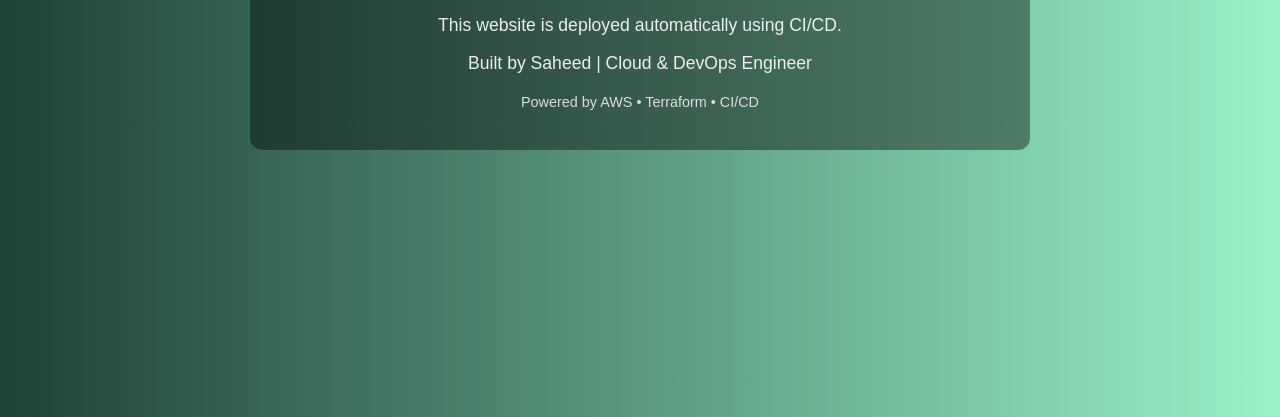
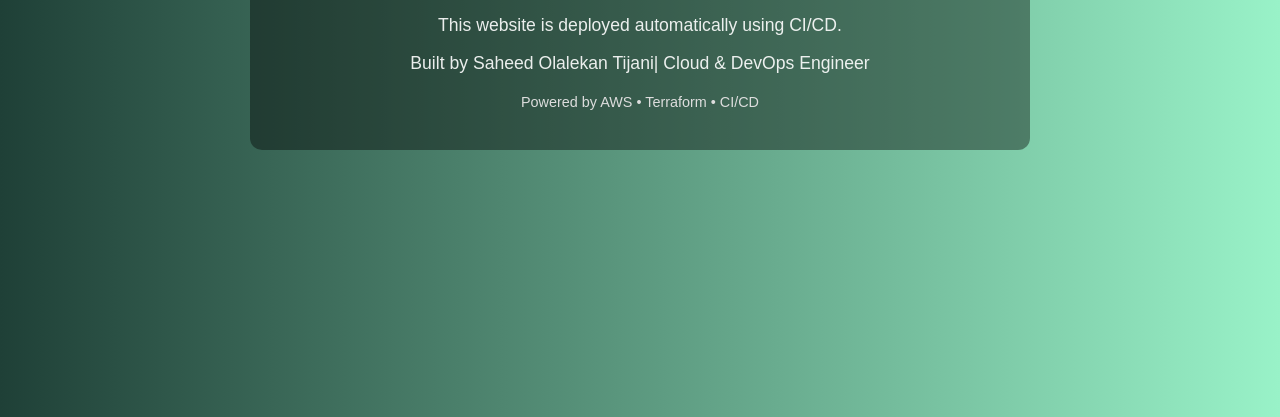
Before and after one commit to saheedtijani0912-sys/aws-private-ec2-alb-terraform-ci-cd, a plain HTML site: page website/index.html in a window 1280 px wide. Shown: the part 383-800 px from the top of the page. Drawn offline with Linux system fonts and the light colour scheme.

Commit message:
edit website

```diff
--- a/website/index.html
+++ b/website/index.html
@@ -54,7 +54,7 @@
         </p>
 
         <p>
-            Built by Saheed | Cloud & DevOps Engineer
+            Built by Saheed Olalekan Tijani| Cloud & DevOps Engineer
         </p>
 
         <div class="tag">
```
